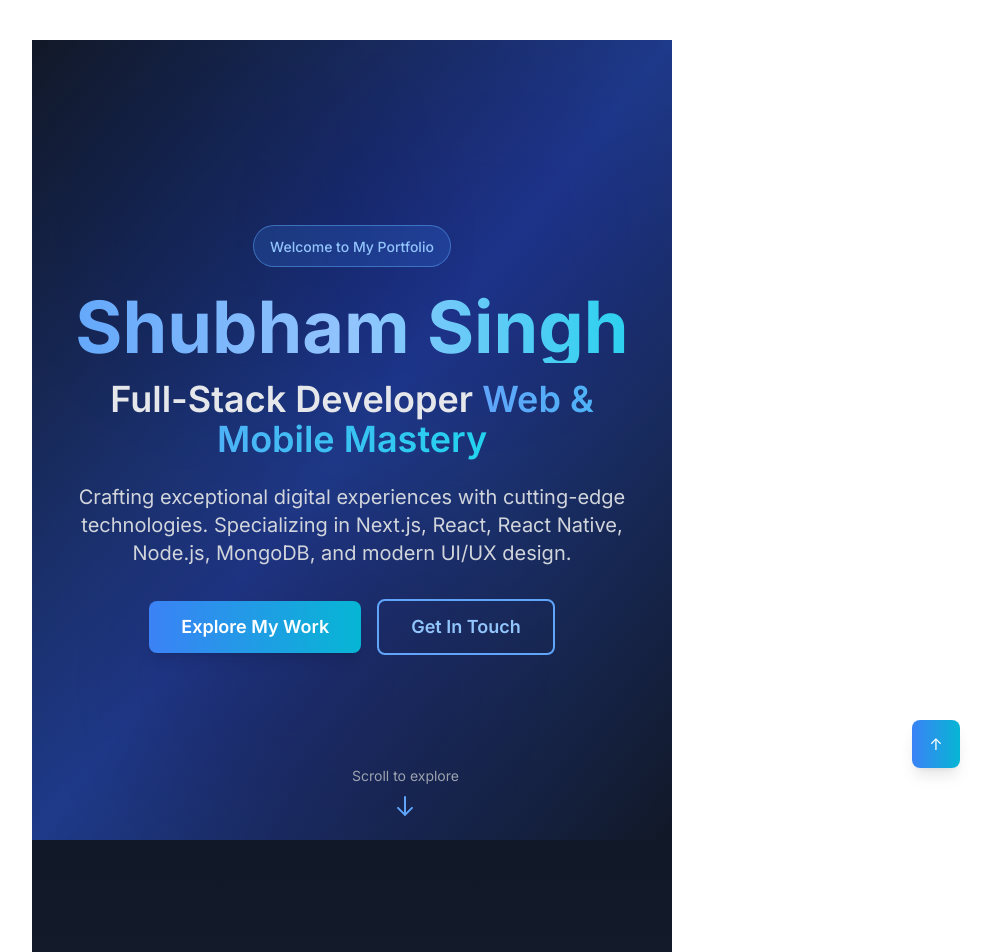
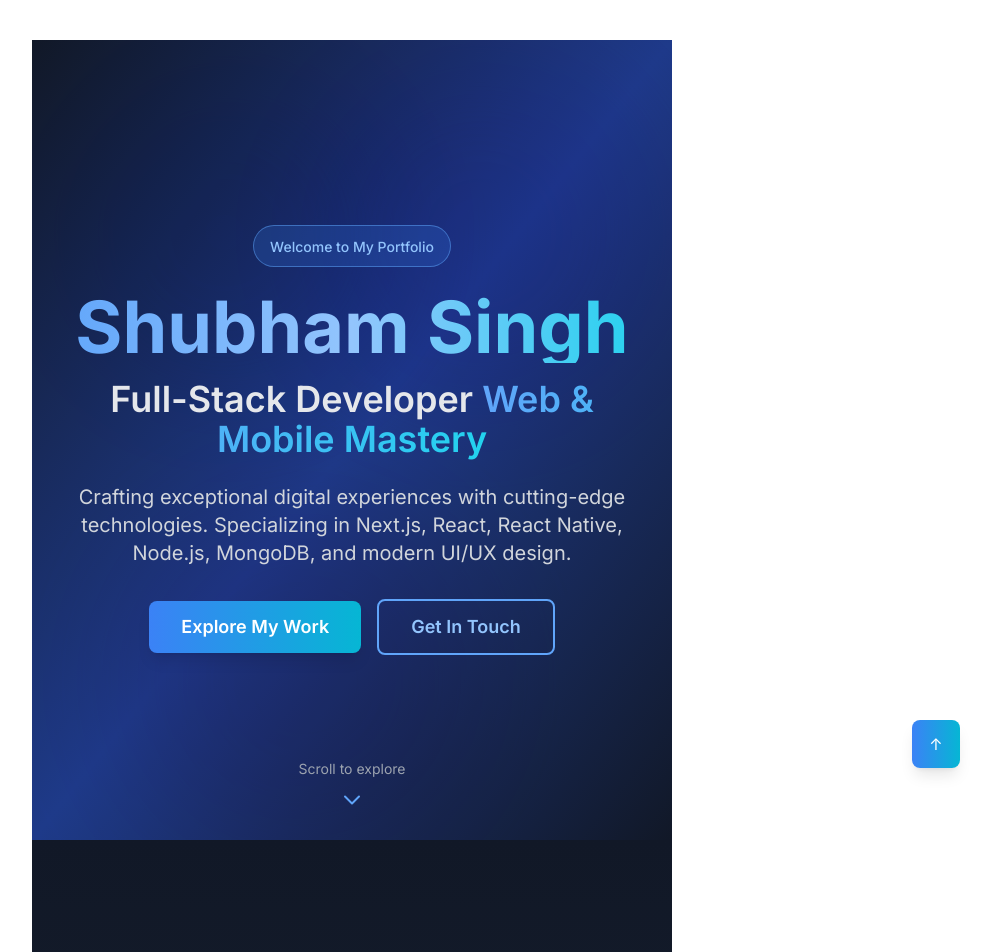
Before and after one commit to shubhamsingh2468/React-portfolio, a Next.js app: page / in a window 1280 px wide. Shown: the top 952 px of the page, without its empty margins (288-1279 px from the left). Built offline with nearby package versions, Linux system fonts and the light colour scheme.

Commit message:
another ones

```diff
--- a/app/components/Hero.js
+++ b/app/components/Hero.js
@@ -106,16 +106,16 @@ const Hero = () => {
         </motion.div>
       </div>
 
-      {/* Floating scroll indicator */}
+      {/* Floating scroll indicator - bottom centered */}
       <motion.div
-        className="absolute bottom-8 left-1/2 transform -translate-x-1/2 z-10"
-        animate={{ y: [0, 10, 0] }}
-        transition={{ duration: 2, repeat: Infinity }}
+        className="absolute inset-x-0 bottom-8 flex justify-center z-30 pointer-events-none"
+        animate={{ y: [0, 8, 0] }}
+        transition={{ duration: 2.2, repeat: Infinity }}
       >
-        <div className="flex flex-col items-center gap-2">
-          <span className="text-gray-400 text-sm">Scroll to explore</span>
-          <svg className="w-6 h-6 text-blue-400" fill="none" stroke="currentColor" viewBox="0 0 24 24">
-            <path strokeLinecap="round" strokeLinejoin="round" strokeWidth={2} d="M19 14l-7 7m0 0l-7-7m7 7V3" />
+        <div className="flex flex-col items-center gap-2 pointer-events-auto">
+          <span className="text-gray-400 text-sm select-none">Scroll to explore</span>
+          <svg className="w-6 h-6 text-blue-400" fill="none" stroke="currentColor" viewBox="0 0 24 24" aria-hidden="true">
+            <path strokeLinecap="round" strokeLinejoin="round" strokeWidth={2} d="M19 9l-7 7-7-7" />
           </svg>
         </div>
       </motion.div>
```
